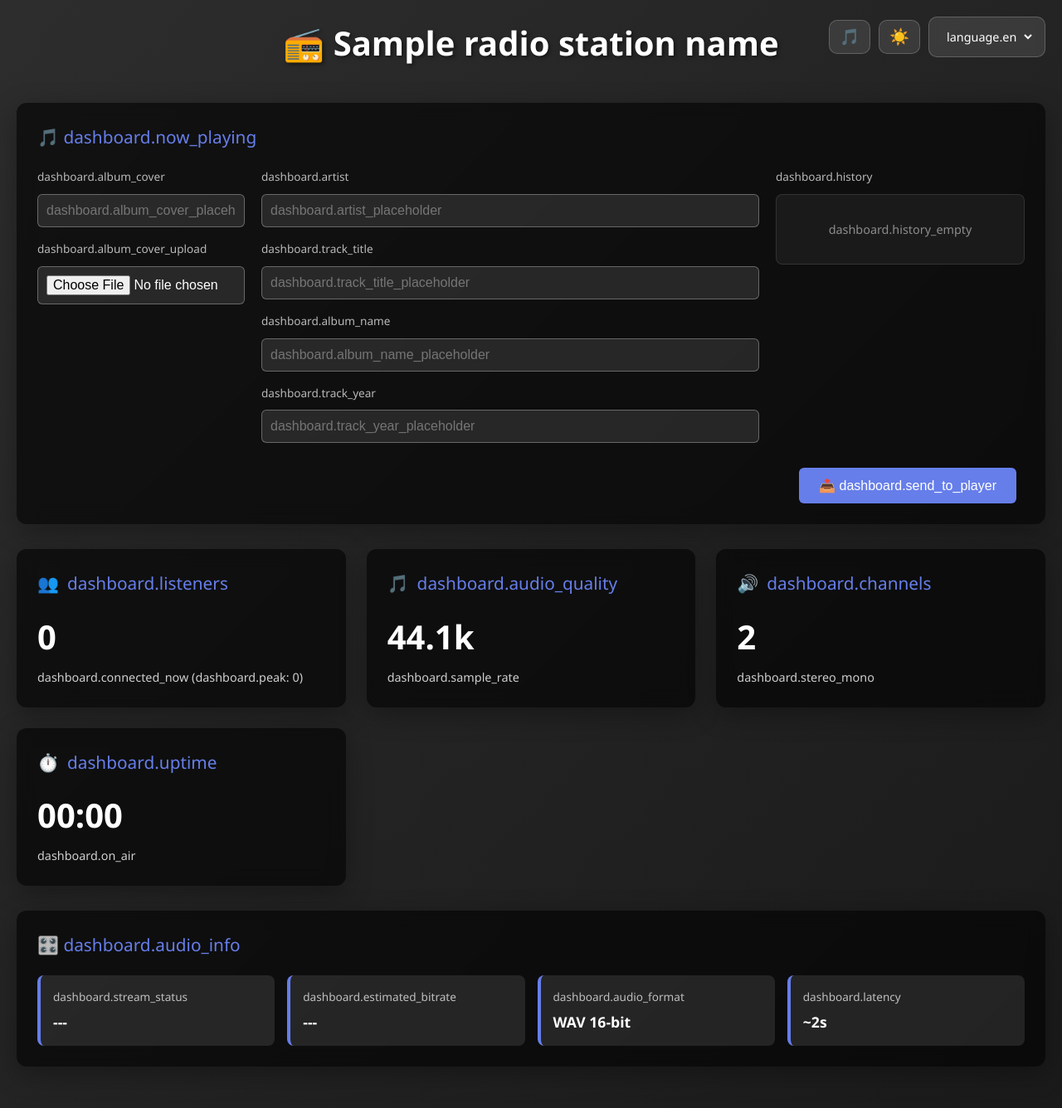
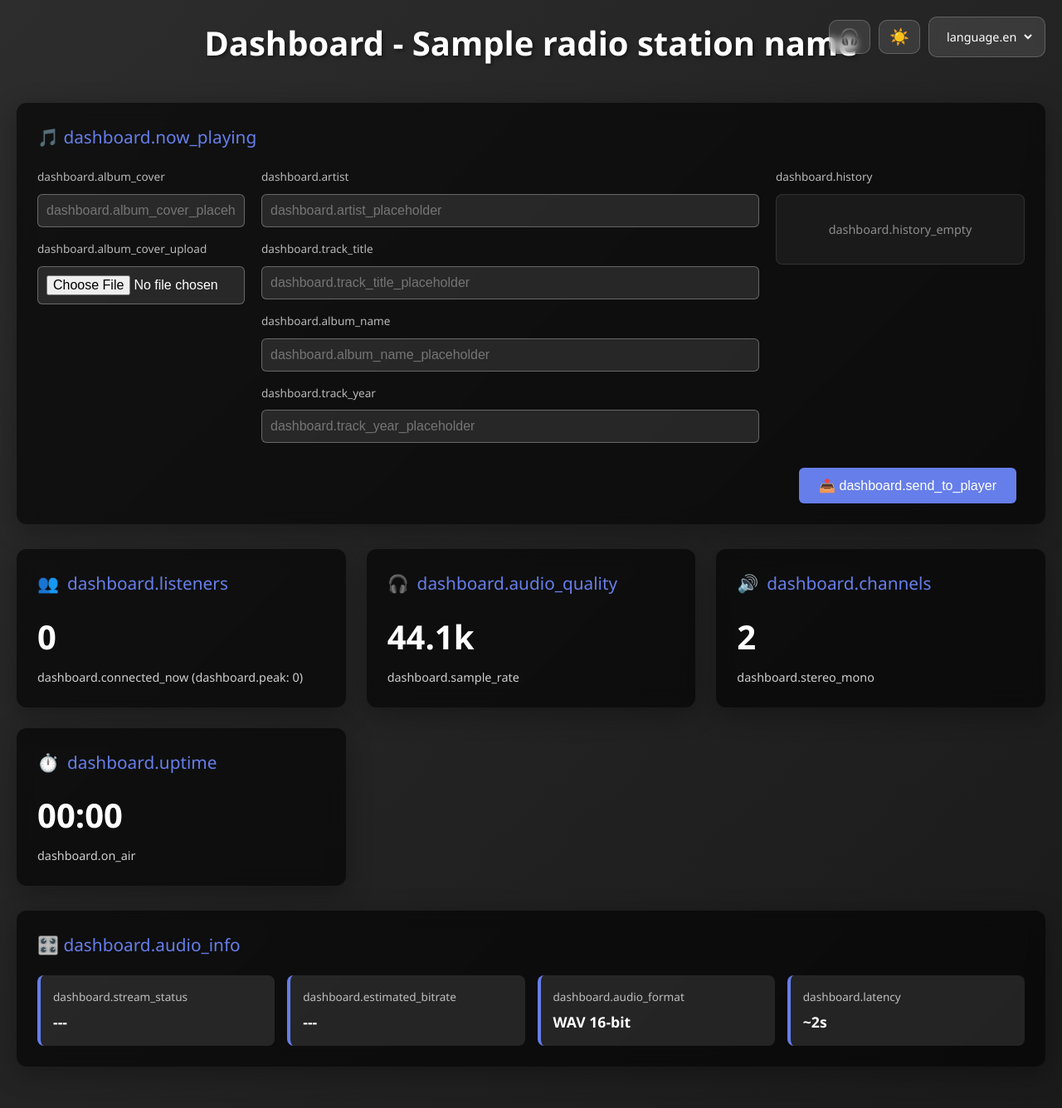
Before and after one commit to grimimirg/audio-streamer, a Python web app: template templates/dashboard.html in a window 1280 px wide. Shown: the whole page at 83% size. Run offline with Jinja, Linux system fonts and the light colour scheme; the template is opened without the code that fills it: most values are stand-ins (such as "Sample title", 1, 10 or a date in 2020); some libraries are stand-ins or nearby versions.

Commit message:
feat(audio-streamer) [master] icons and logo

```diff
--- a/templates/dashboard.html
+++ b/templates/dashboard.html
@@ -3,6 +3,8 @@
 <head>
     <meta charset="UTF-8">
     <meta name="viewport" content="width=device-width, initial-scale=1.0">
+    <link rel="icon" type="image/png" sizes="32x32" href="{{ url_for('static', filename='favicon-32.png') }}">
+    <link rel="icon" type="image/png" sizes="16x16" href="{{ url_for('static', filename='favicon-16.png') }}">
     <title>Dashboard - {{ radio_station_name }}</title>
     <link rel="stylesheet" href="{{ url_for('static', filename='css/styles.css') }}">
     <script src="https://cdn.jsdelivr.net/npm/chart.js"></script>
@@ -10,10 +12,10 @@
 <body class="dashboard-page">
 <div class="top-right-controls">
     <button onclick="openPlayer()" class="theme-toggle-btn" title="Open Player">
-        <span>🎵</span>
+        <span>🎧</span>
     </button>
     <button id="themeToggleBtn" onclick="toggleTheme()" class="theme-toggle-btn" title="Toggle theme">
-        <span id="themeIcon">☀️</span>
+        <span id="themeIcon">🌓</span>
     </button>
     <div class="selector-box">
         <select id="languageDropdown" onchange="changeLanguage(this.value)">
@@ -26,7 +28,7 @@
 
 <div class="container">
     <header>
-        <h1>📻 {{ radio_station_name }}</h1>
+        <h1>Dashboard - {{ radio_station_name }}</h1>
     </header>
 
     <div class="chart-container">
@@ -104,7 +106,7 @@
 
         <div class="card">
             <div class="card-title">
-                <span>🎵</span> <span data-i18n="dashboard.audio_quality"></span>
+                <span>🎧</span> <span data-i18n="dashboard.audio_quality"></span>
             </div>
             <div class="metric-value" id="sampleRate">44.1k</div>
             <div class="metric-label"><span data-i18n="dashboard.sample_rate"></span></div>
```
Also changed, not shown: templates/dashboard_liquid.html (+6 -4 lines), templates/index.html (+6 -4 lines), README.md, audio-streamer-logo.jpeg (deleted), audio-streamer-logo.png (added), black.jpg (deleted), static/favicon-16.png (added), static/favicon-32.png (added), static/favicon.png (added), static/logo-icon.png (added), white.jpg (deleted).
